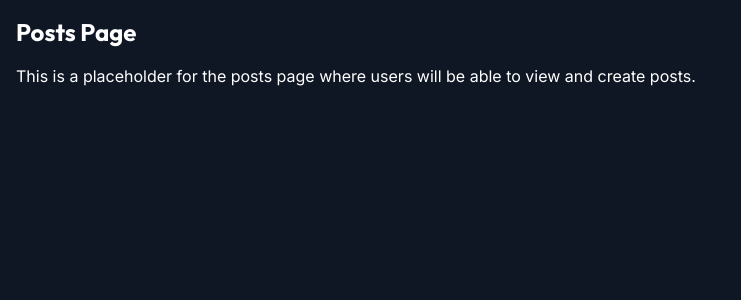
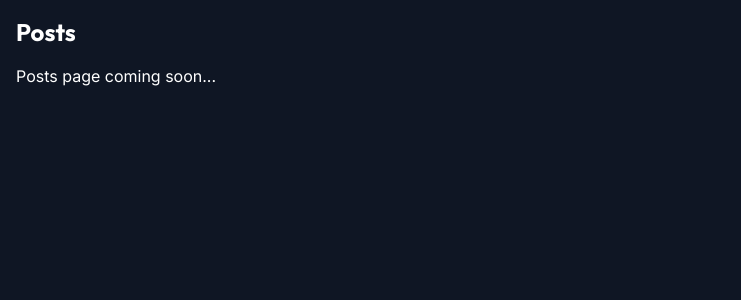
Before and after one commit to hezronokwach/soshi, a Next.js app: page /posts in a window 1280 px wide. Shown: the top 300 px of the page, without its empty margins (0-741 px from the left). Built offline with nearby package versions, Linux system fonts and the light colour scheme; no server answers.

Commit message:
feat: update PostsPage with new heading and placeholder text

```diff
--- a/src/app/posts/page.js
+++ b/src/app/posts/page.js
@@ -1,8 +1,10 @@
+"use client";
+
 export default function PostsPage() {
   return (
     <div className="container mx-auto p-4">
-      <h1 className="text-2xl font-bold mb-4">Posts Page</h1>
-      <p>This is a placeholder for the posts page where users will be able to view and create posts.</p>
+      <h1 className="text-2xl font-bold mb-4">Posts</h1>
+      <p>Posts page coming soon...</p>
     </div>
   );
 }
```
